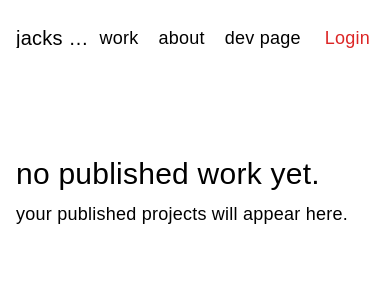
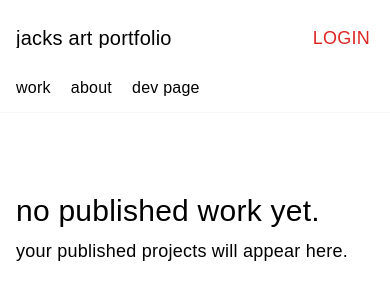
Before and after one commit to jckzif/art-portfolio, a Next.js app: page / in a window 390 px wide. Shown: the top 300 px of the page. Built offline with nearby package versions, Linux system fonts and the light colour scheme; no server answers; the database is empty; a web font is replaced by a local one.

Commit message:
Uppercase LOGIN button, better mobile header layout

```diff
--- a/components/site-header.tsx
+++ b/components/site-header.tsx
@@ -39,18 +39,24 @@ export function SiteHeader() {
 	return (
 		<>
 			<header className="page flex items-center justify-between py-5 text-lg">
-				<div className="flex-1 min-w-0">
+				<div className="flex-1 min-w-0 mr-4">
 					<Link className="text-xl leading-none no-underline block whitespace-nowrap truncate" href="/">
-						jacks art portfolio <span className="text-zinc-500">/ {section}{pageTitle ? ` / ${pageTitle}` : ''}{pageDesc ? ` / ${pageDesc}` : ''}</span>
+						jacks art portfolio <span className="text-zinc-500 hidden sm:inline">/ {section}{pageTitle ? ` / ${pageTitle}` : ''}{pageDesc ? ` / ${pageDesc}` : ''}</span>
 					</Link>
 				</div>
-				<nav aria-label="Main navigation" className="flex items-center gap-5">
-					<Link className="no-underline hover:underline" href="/">Work</Link>
-					<Link className="no-underline hover:underline" href="/about">About</Link>
-					<a className="no-underline hover:underline" href="https://jackzif.dev">dev page</a>
-					<button onClick={() => setOpen(true)} className="text-red-600 hover:text-red-700 bg-transparent border-0 px-1 py-1">Login</button>
+				<nav aria-label="Main navigation" className="flex items-center gap-4 shrink-0">
+					<Link className="no-underline hover:underline hidden sm:inline" href="/">Work</Link>
+					<Link className="no-underline hover:underline hidden sm:inline" href="/about">About</Link>
+					<a className="no-underline hover:underline hidden sm:inline" href="https://jackzif.dev">dev page</a>
+					<button onClick={() => setOpen(true)} className="text-red-600 hover:text-red-700 bg-transparent border-0 px-1 py-1" style={{textTransform:'uppercase'}}>LOGIN</button>
 				</nav>
 			</header>
+			{/* mobile nav links below header on small screens */}
+			<nav aria-label="Mobile navigation" className="sm:hidden page flex gap-5 pb-3 text-base border-b border-stone-100">
+				<Link className="no-underline hover:underline" href="/">Work</Link>
+				<Link className="no-underline hover:underline" href="/about">About</Link>
+				<a className="no-underline hover:underline" href="https://jackzif.dev">dev page</a>
+			</nav>
 			<LoginDialog open={open} onClose={() => setOpen(false)} />
 		</>
 	);
```
